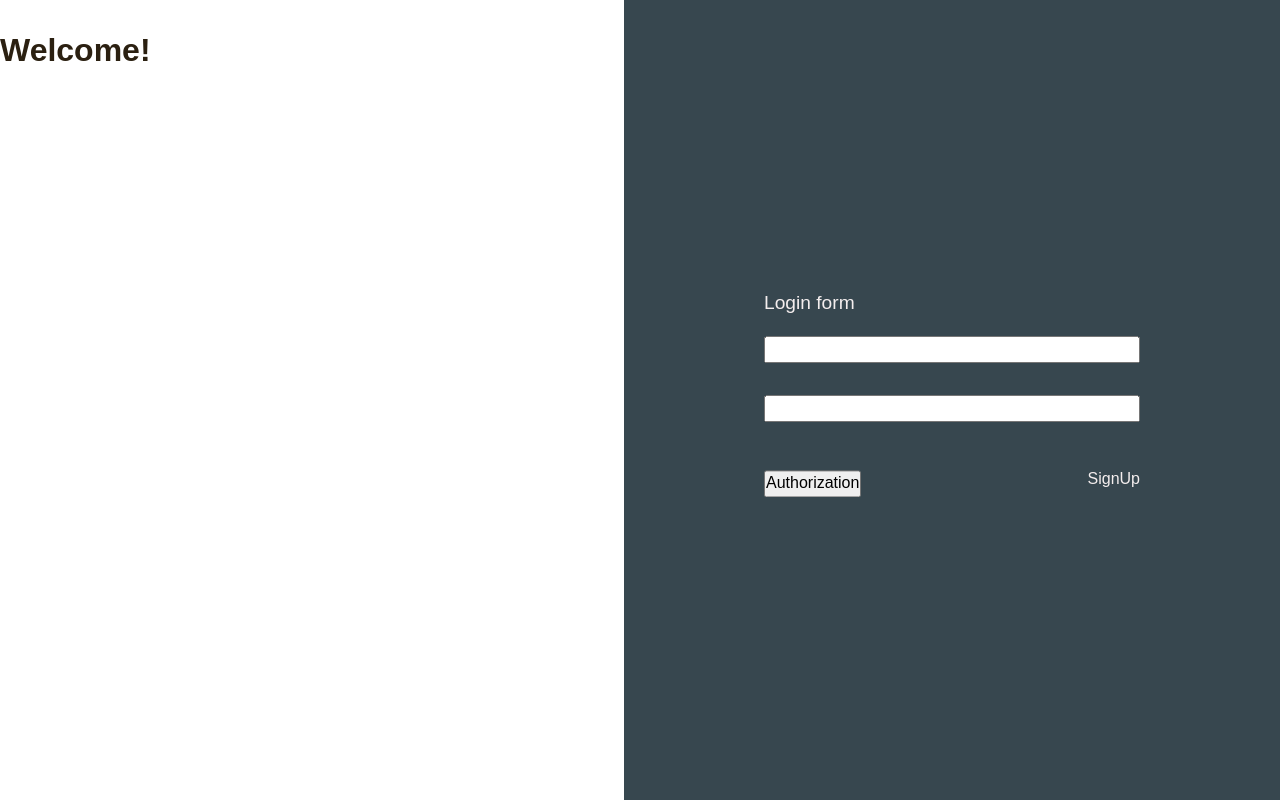
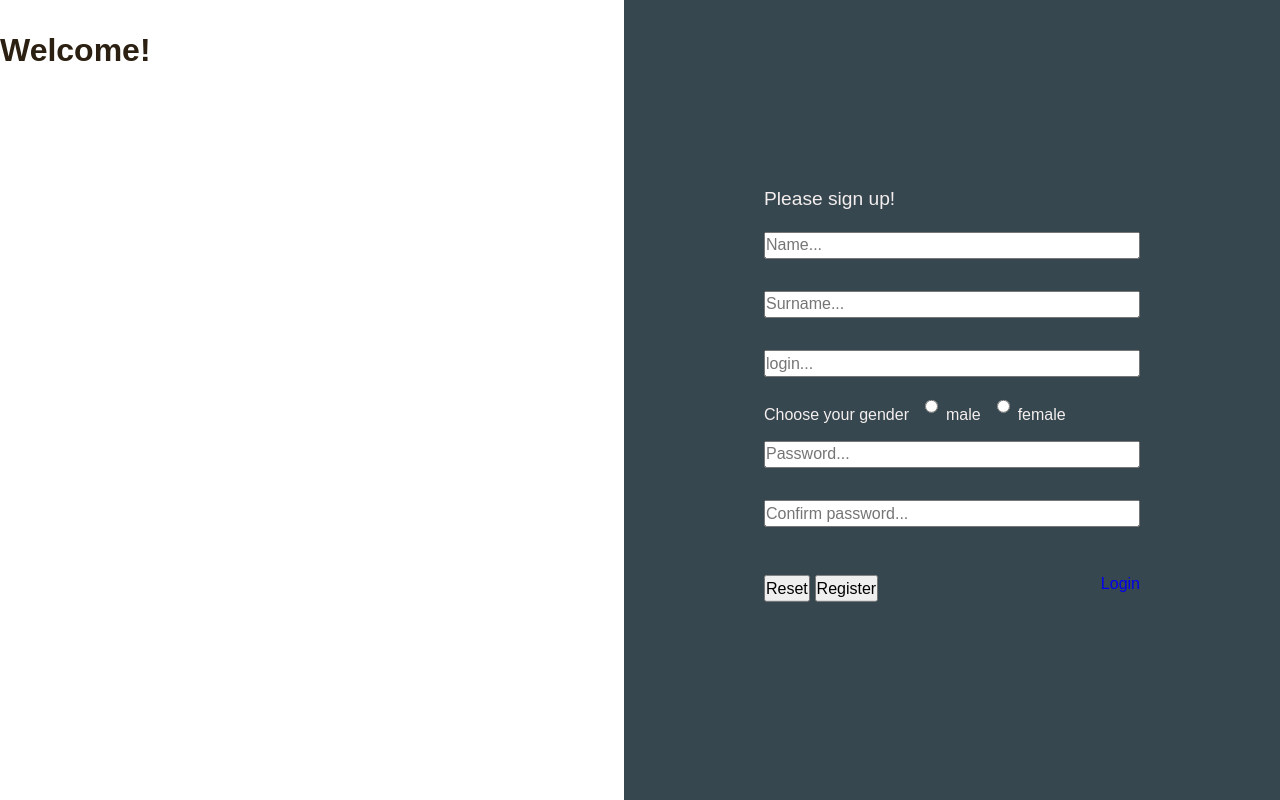
Before and after one commit to YauheniMel/Task4, a React (Create React App) app: page /login in a window 1280 px wide. Built offline with nearby package versions, Linux system fonts and the light colour scheme.

Commit message:
feat: Create register page

```diff
--- a/src/App.tsx
+++ b/src/App.tsx
@@ -1,10 +1,12 @@
 import React from 'react';
-import LoginPage from './pages/LoginPage/LoginPage';
+// import LoginPage from './pages/LoginPage/LoginPage';
+import RegisterPage from './pages/RegisterPage/RegisterPage';
 
 function App() {
   return (
     <div className="App">
-      <LoginPage />
+      {/* <LoginPage /> */}
+      <RegisterPage />
     </div>
   );
 }
--- /dev/null
+++ b/src/pages/RegisterPage/RegisterPage.module.scss
@@ -0,0 +1,73 @@
+@import "../../styles/variables";
+
+.container {
+  display: flex;
+  justify-content: space-between;
+  height: inherit;
+}
+
+.wrapper {
+  flex: 1;
+
+  h2 {
+    padding-top: 2rem;
+    font-size: 2rem;
+    color: $text_primary-color-light;
+  }
+}
+
+.form {
+  flex: 1;
+  padding: 1rem;
+  background-color: $primary-color-light;
+
+  fieldset {
+    position: relative;
+    top: 50%;
+    max-width: 400px;
+    margin: 0 auto;
+    border: none;
+    transform: translateY(-50%);
+  }
+
+  legend {
+    font-size: 1.2rem;
+    color: $white;
+  }
+
+  .gender {
+    color: $white;
+
+    p {
+      display: inline-block;
+    }
+
+    input {
+      display: inline-block;
+      margin-left: 1rem;
+    }
+
+    span {
+      padding-left: 0.5rem;
+    }
+  }
+
+  input:not([type="radio"]) {
+    width: 100%;
+    margin: 1rem 0;
+
+    &:focus {
+      outline: none;
+    }
+  }
+
+  .action {
+    display: flex;
+    justify-content: space-between;
+    margin-top: 2rem;
+
+    button {
+      margin-right: 0.3rem;
+    }
+  }
+}
--- /dev/null
+++ b/src/pages/RegisterPage/RegisterPage.tsx
@@ -0,0 +1,71 @@
+import React, { FC } from 'react';
+import styles from './RegisterPage.module.scss';
+
+const RegisterPage: FC = function () {
+  return (
+    <div className={`${styles.container} container`}>
+      <div className={styles.wrapper}>
+        <h2>Welcome!</h2>
+      </div>
+      <form
+        action=""
+        className={styles.form}
+        autoComplete="off"
+        encType="multipart/form-data"
+      >
+        <fieldset>
+          <legend>Please sign up!</legend>
+          <input placeholder="Name..." type="text" name="firstName" required />
+          <input
+            placeholder="Surname..."
+            type="text"
+            name="lastName"
+            required
+          />
+          <input
+            className={styles.login}
+            placeholder="login..."
+            type="text"
+            name="login"
+            required
+          />
+          <div className={styles.gender}>
+            <p>Choose your gender</p>
+            <label htmlFor="male">
+              <input id="male" type="radio" name="sex" value="male" />
+              <span>male</span>
+            </label>
+            <label htmlFor="female">
+              <input type="radio" name="sex" id="female" value="female" />
+              <span>female</span>
+            </label>
+          </div>
+          <input
+            className={styles.password}
+            placeholder="Password..."
+            type="text"
+            name="password"
+            required
+          />
+          <input
+            className={styles.password}
+            placeholder="Confirm password..."
+            type="text"
+            required
+          />
+          <div className={styles.action}>
+            <div className={styles.buttons}>
+              <button type="button">Reset</button>
+              <button type="submit">Register</button>
+            </div>
+            <a href="/login" className={styles.link}>
+              Login
+            </a>
+          </div>
+        </fieldset>
+      </form>
+    </div>
+  );
+};
+
+export default RegisterPage;
```
